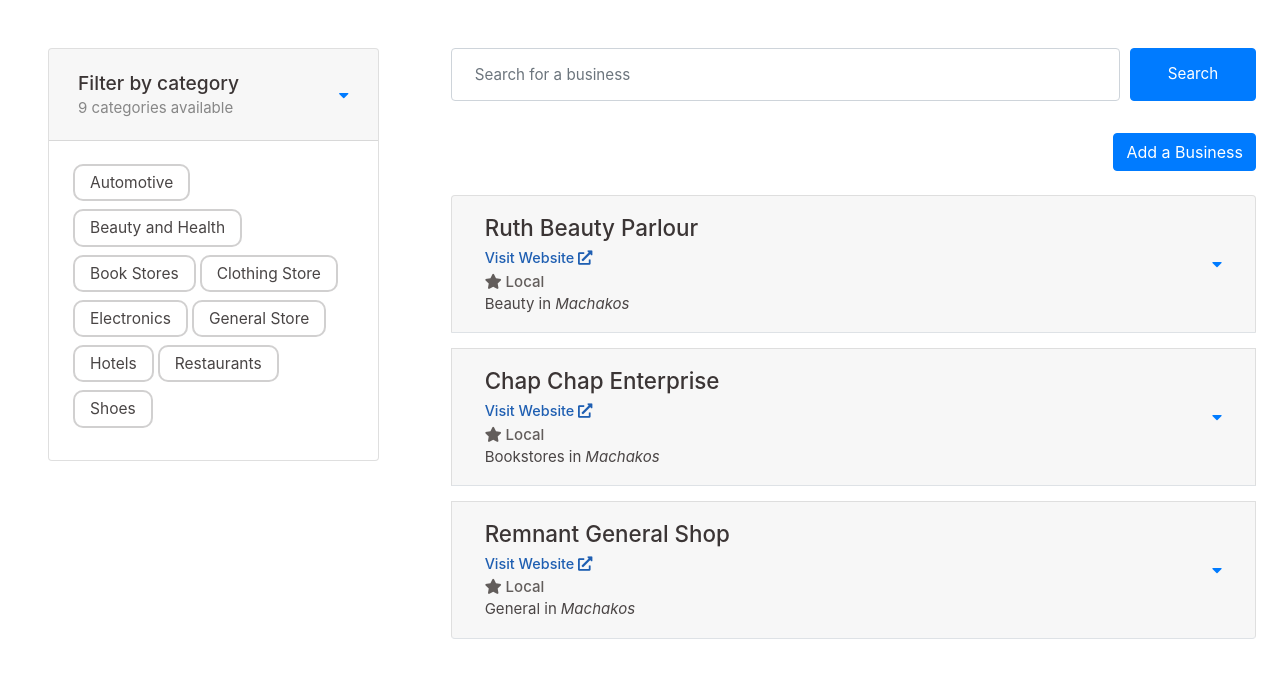
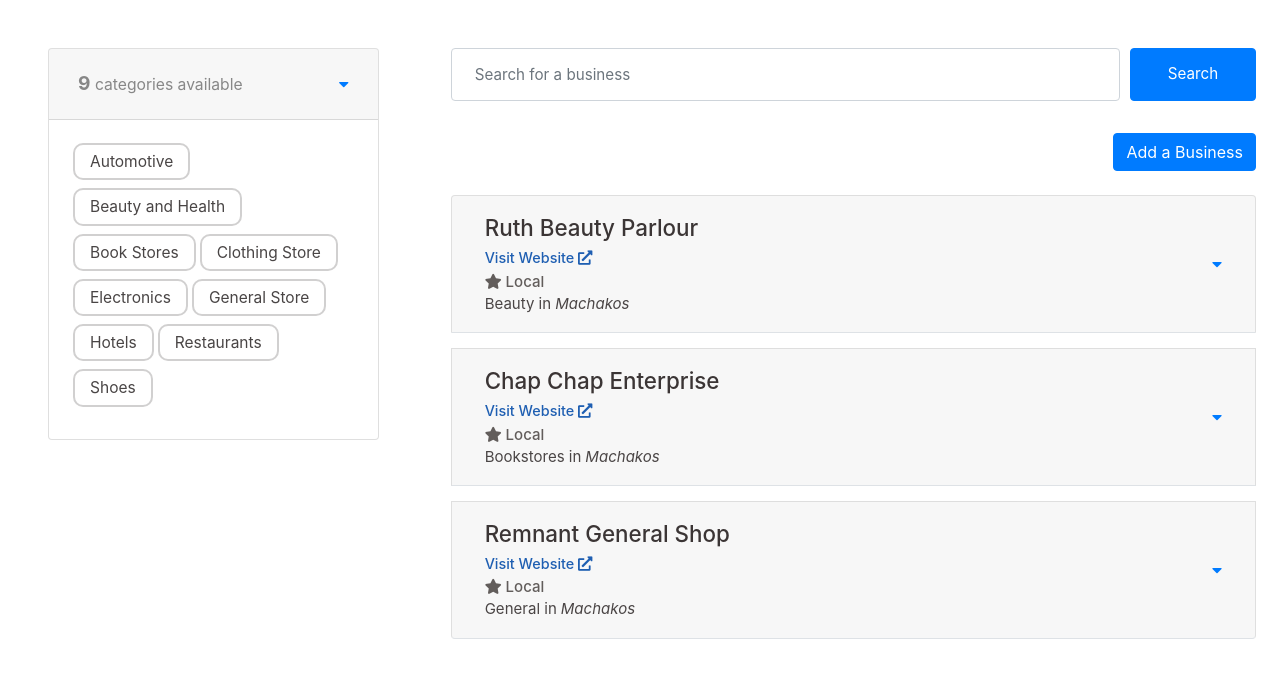
Before and after one commit to briankiragu/heartofkenya, a website with bundled scripts: page index.html in a window 1280 px wide. Built offline with nearby package versions, Linux system fonts and the light colour scheme; no server answers.

Commit message:
BusinessFilter heading UI tweaks

```diff
--- a/css/app.business-directory.css
+++ b/css/app.business-directory.css
@@ -23,20 +23,20 @@
   text-decoration: none;
 }
 .business-filter__heading {
-  color: #3b3535;
-  font-size: 1.2rem;
-}
-.business-filter__subheading {
   color: rgba(135, 135, 135, 1);
-  font-size: 0.94rem;
+  font-size: 0.98rem;
   font-weight: 400;
 }
+.business-filter__heading span {
+  font-size: 1.2rem;
+  font-weight: 700;
+}
+
 .business-filter__items {
   -ms-overflow-style: none; /* Edge, Internet Explorer */
   scrollbar-width: none; /* Firefox */
   overflow-x: scroll;
 }
-
 .business-filter__items::-webkit-scrollbar {
   display: none; /* Chrome, Safari, Opera */
 }
--- a/js/components/BusinessDirectory.vue.js
+++ b/js/components/BusinessDirectory.vue.js
@@ -31,7 +31,7 @@ export default {
       <div class="row pt-5">
         <div v-if="!hasDirectoryCategory" class="col-md-4 pb-4 px-4 px-md-5 py-0">
           <!-- Categories. -->
-          <BusinessFilter v-model="filterTerm" :items="categories" />
+          <BusinessFilter v-model="filterTerm"  :items="categories" />
         </div>
 
         <!-- Result. -->
--- a/js/components/BusinessFilter.vue.js
+++ b/js/components/BusinessFilter.vue.js
@@ -27,10 +27,9 @@ export default {
             aria-controls="filterCollapse"
           >
             <div class="business-filter__title">
-              <h2 class="business-filter__heading mb-1">Filter by category</h2>
-              <h4 class="business-filter__subheading mb-0">
-                {{ filterCount }} categories available
-              </h4>
+              <h2 class="business-filter__heading mb-0">
+                <span>{{ filterCount }}</span> {{ name }} available
+              </h2>
             </div>
 
             <div class="business-filter__icon">
@@ -72,6 +71,7 @@ export default {
   components: { BusinessFilterItem },
   props: {
     modelValue: { type: String, default: '' },
+    name: { type: String, default: 'categories' },
     items: { type: Array, default: () => [] },
   },
 
```
